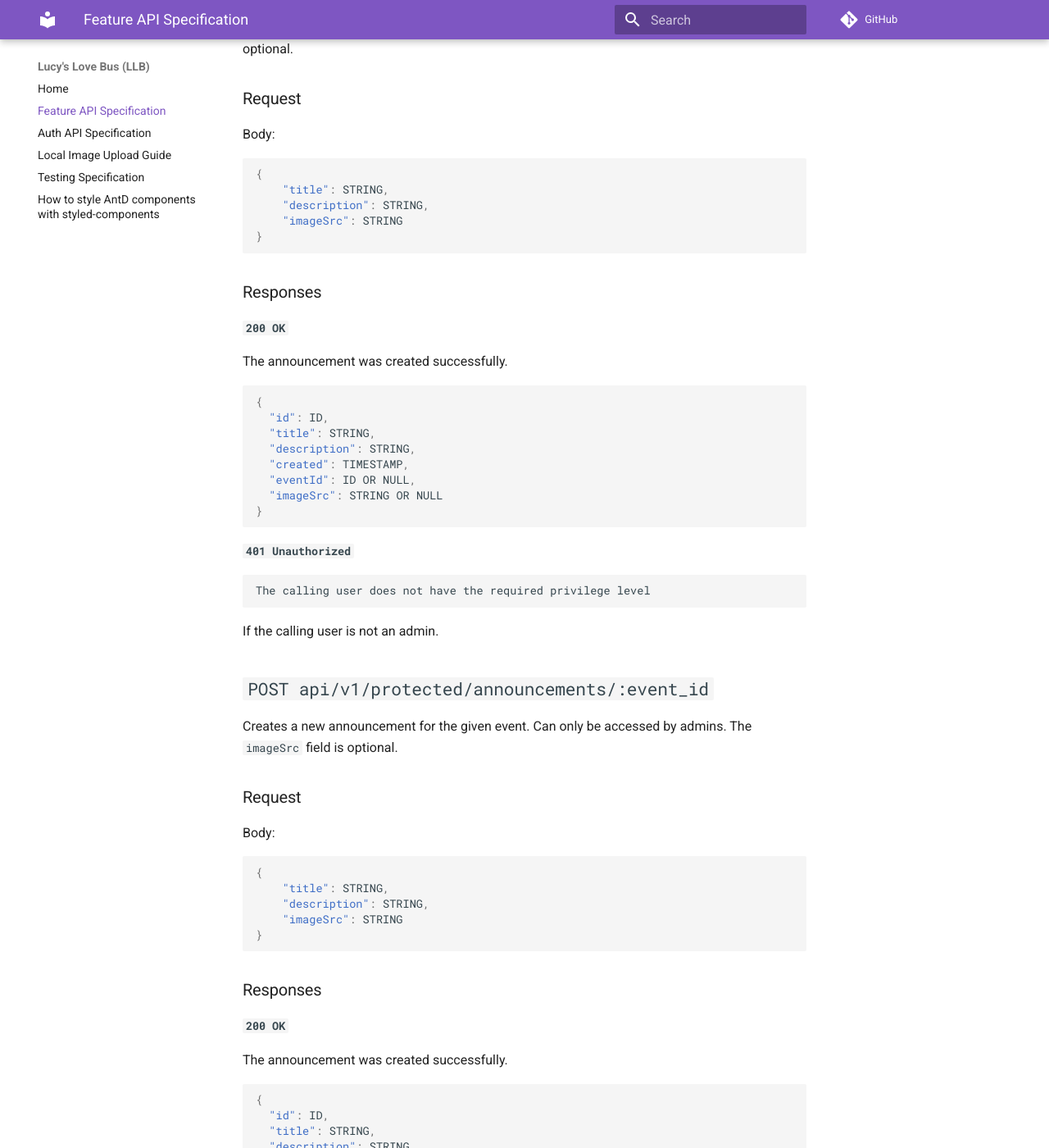
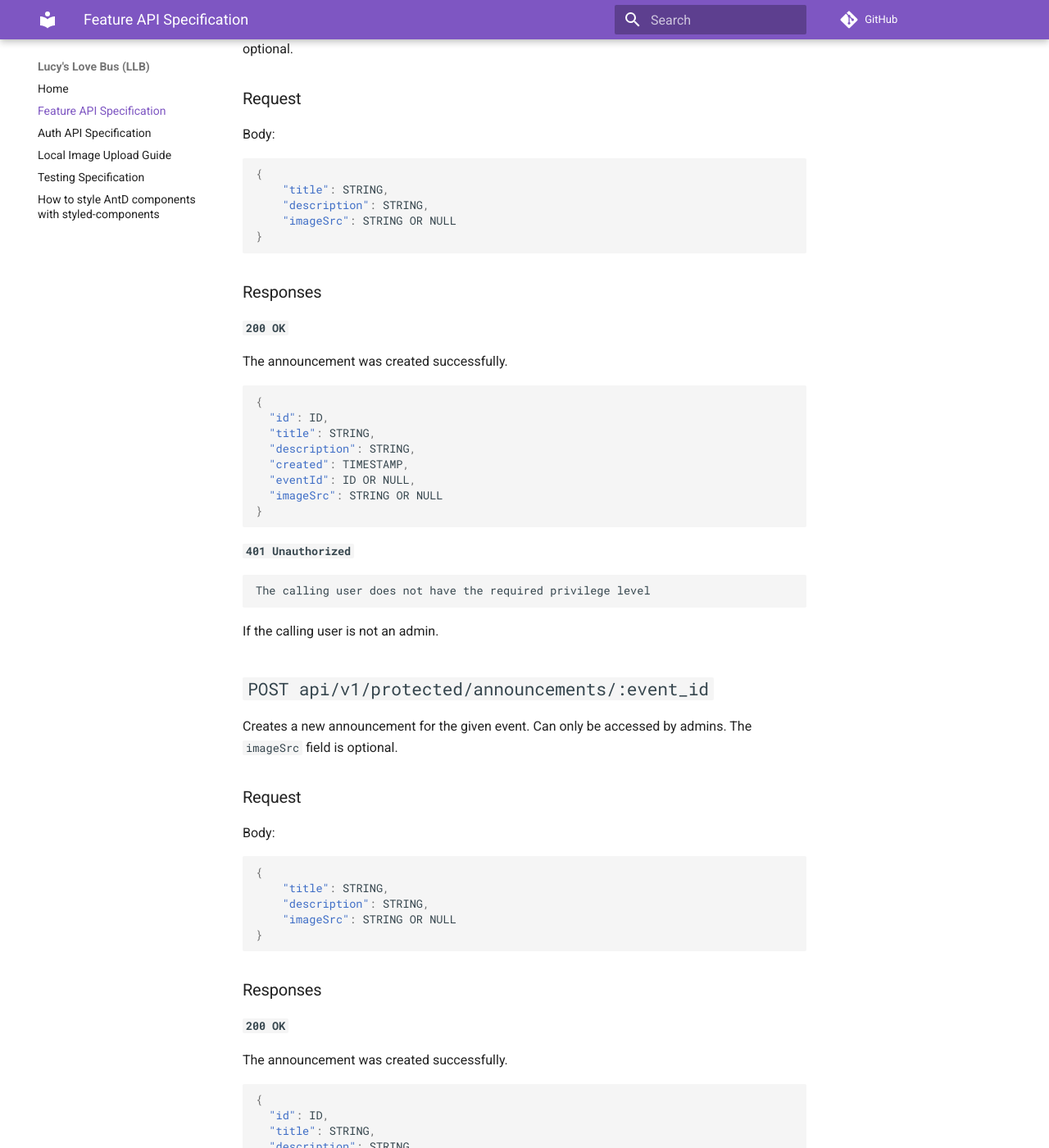
Before and after one commit to Code-4-Community/c4c-dev-docs, an MkDocs documentation site: the page built from docs/llb/llb-api-spec.md, in a window 1280 px wide and 1400 px high, scrolled down 17042 px. Shown: the whole window at 82% size. Built offline with MkDocs 1.6.1 and Material for MkDocs 9.7.7, drawn with Linux system fonts in a browser that asks for light colours; comment, search, counter and statistics services are not loaded.

Commit message:
Apply suggestions from code review
Co-authored-by: Jack Blanc <jackblanc@hey.com>

````diff
--- a/docs/llb/llb-api-spec.md
+++ b/docs/llb/llb-api-spec.md
@@ -764,7 +764,7 @@ Body:
 {
     "title": STRING,
     "description": STRING,
-    "imageSrc": STRING
+    "imageSrc": STRING OR NULL
 }
 ```
 
@@ -805,7 +805,7 @@ Body:
 {
     "title": STRING,
     "description": STRING,
-    "imageSrc": STRING
+    "imageSrc": STRING OR NULL
 }
 ```
 
````
